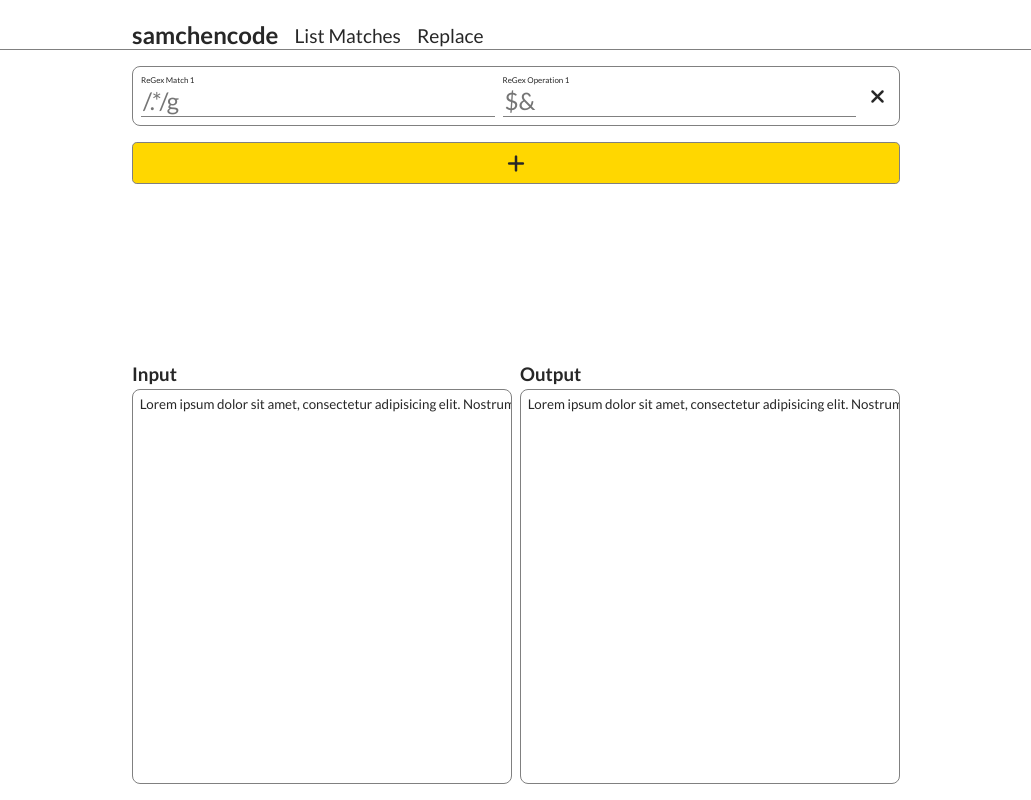
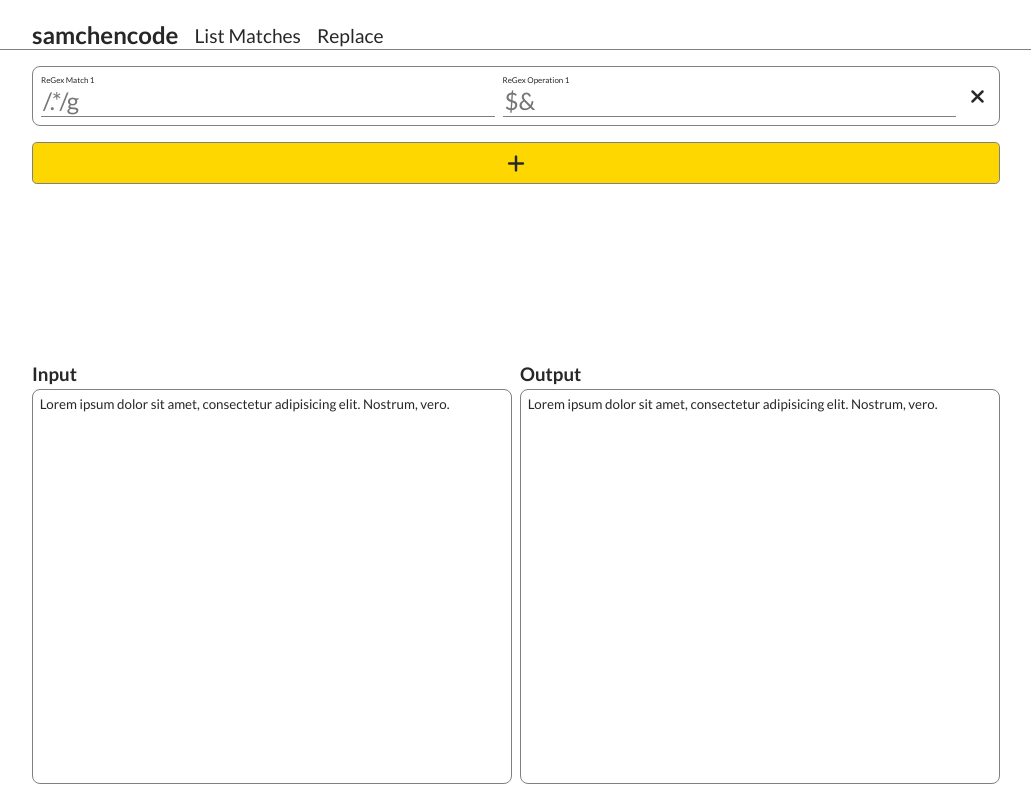
Before and after one commit to samchencode/regex-tool, a React (Create React App) app: page / in a window 1280 px wide. Shown: the whole page, without its empty margins (124-1155 px from the left). Built offline with nearby package versions, Linux system fonts and the light colour scheme.

Commit message:
feat: add support for desktop >1000px screen

```diff
--- a/src/app/App.css
+++ b/src/app/App.css
@@ -53,3 +53,10 @@
     display: block;
   }
 }
+
+@media only screen and (min-width: 1000px) {
+  .app {
+    --columns: minmax(var(--space), 1fr) calc(1000px - 2 * var(--space))
+      minmax(var(--space), 1fr);
+  }
+}
```
